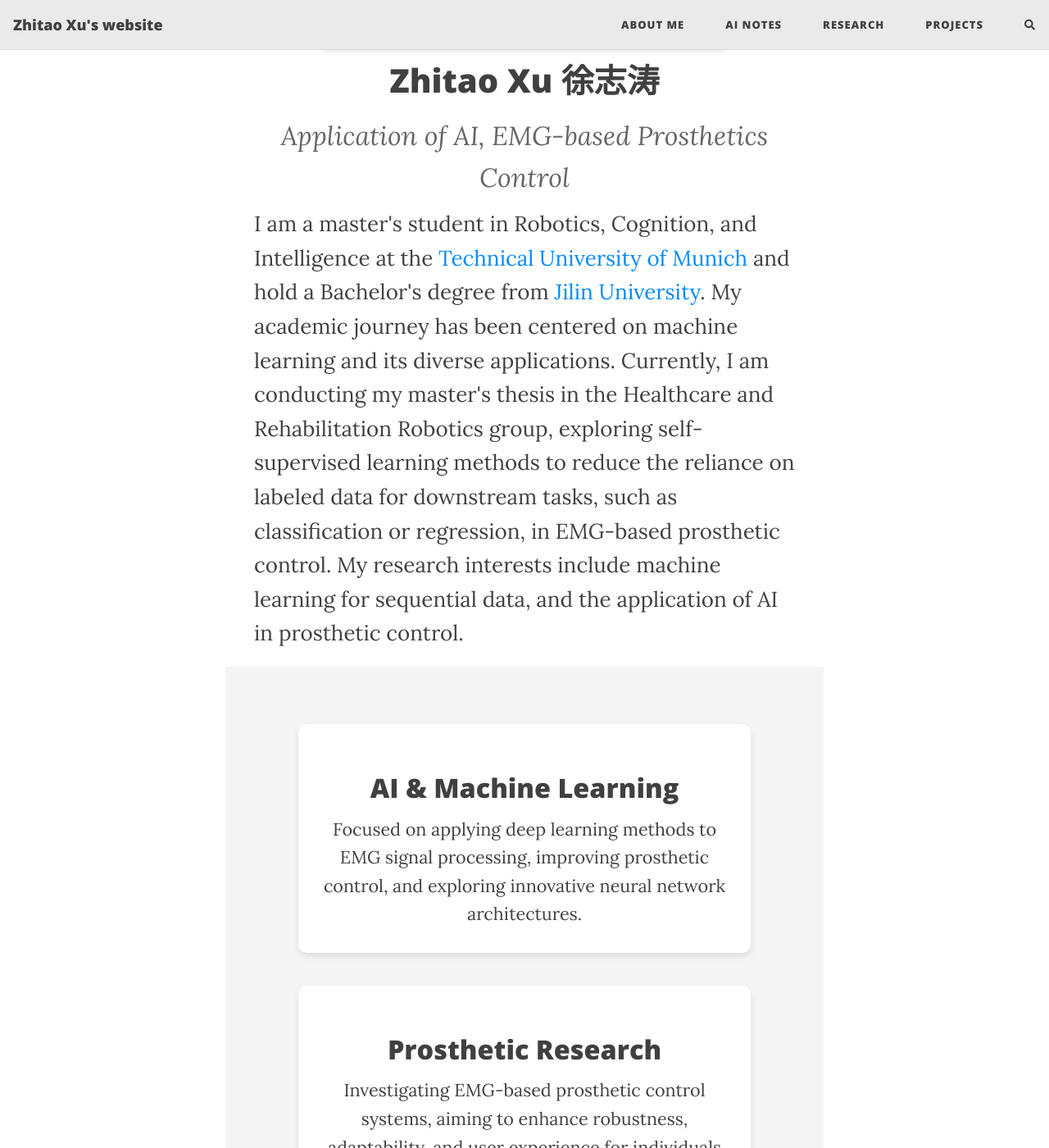
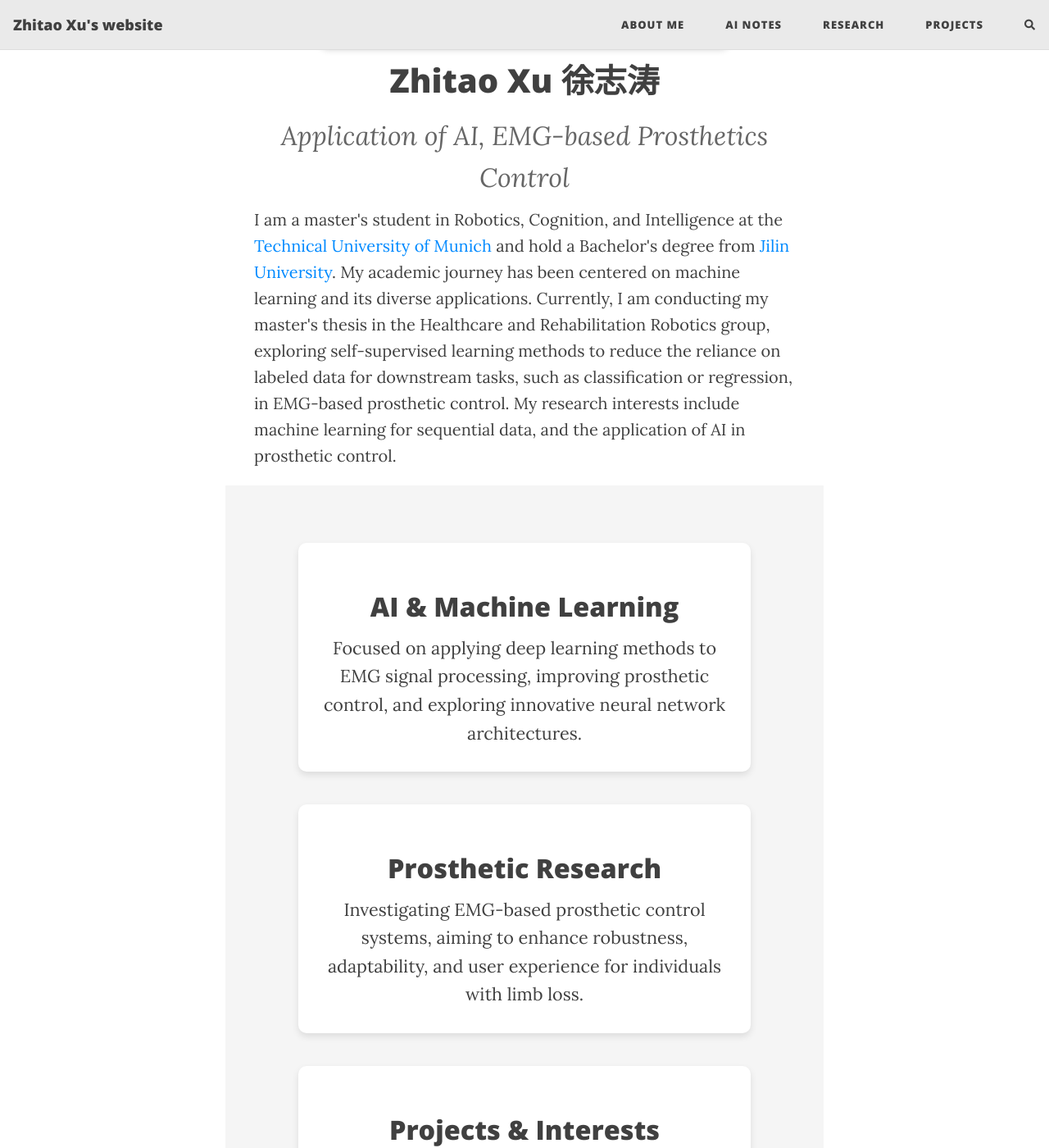
Before and after one commit to HerrXu01/herrxu01.github.io, a Jekyll site: the page built from index.html, in a window 1280 px wide and 1400 px high, scrolled down 871 px. Shown: the whole window at 82% size. Built offline with Jekyll 4.4.1, drawn with Linux system fonts in a browser that asks for light colours; the list of posts is cut into pages by our own code; comment, search, counter and statistics services are not loaded.

Commit message:
adjust self intro

```diff
--- a/assets/css/beautifuljekyll.css
+++ b/assets/css/beautifuljekyll.css
@@ -1313,6 +1313,6 @@ footer .social-network-links a::before {
   margin-left: 20px; /* 根据需要调整左侧边距 */
   margin-right: 20px; /* 保证右边距不会贴到网页最右边 */
   max-width: 800px; /* 控制文字的宽度，使其不延伸得太宽 */
-  font-size: 26px; /* 调整字体大小 */
+  font-size: 20px; /* 调整字体大小 */
   line-height: 1.6; /* 调整行高，使文字更易阅读 */
 }
```
